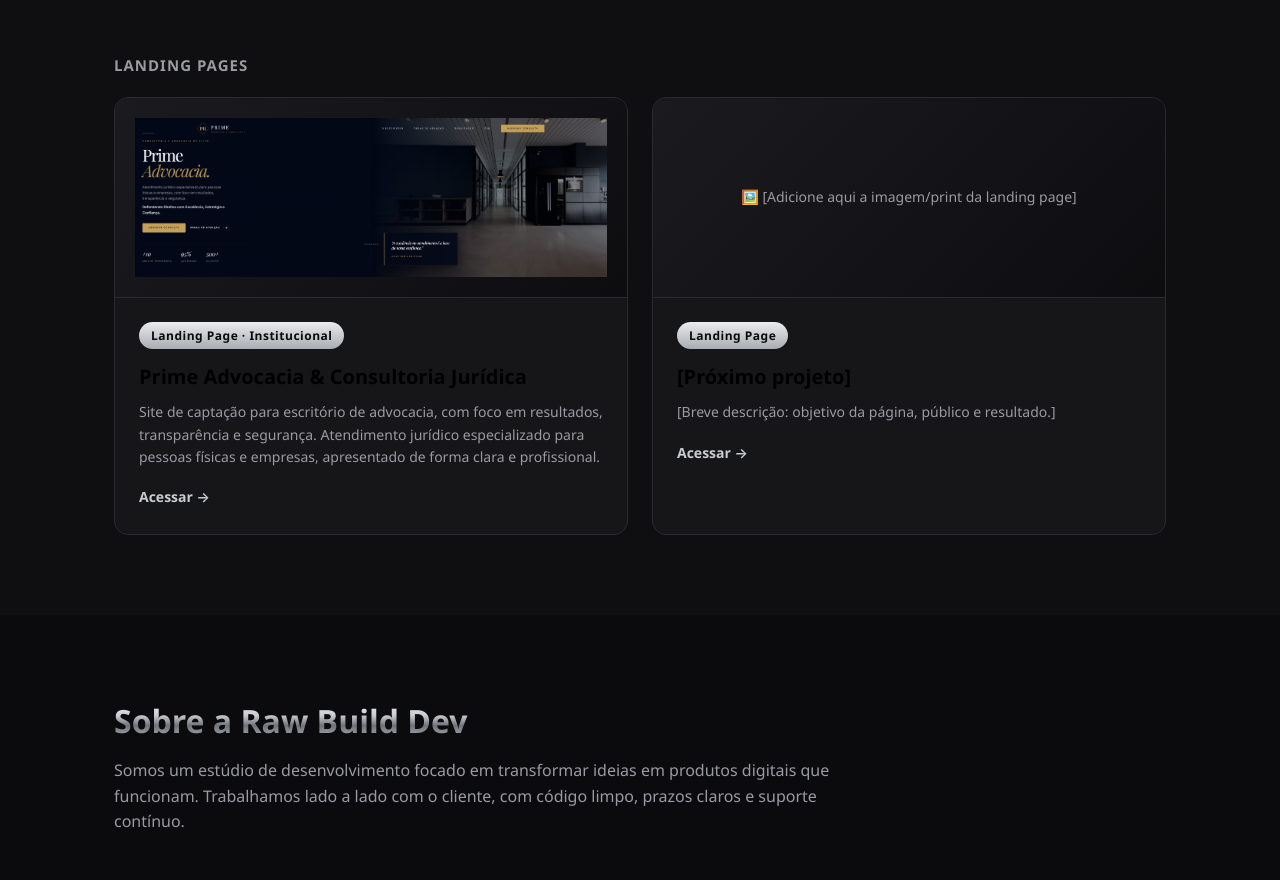
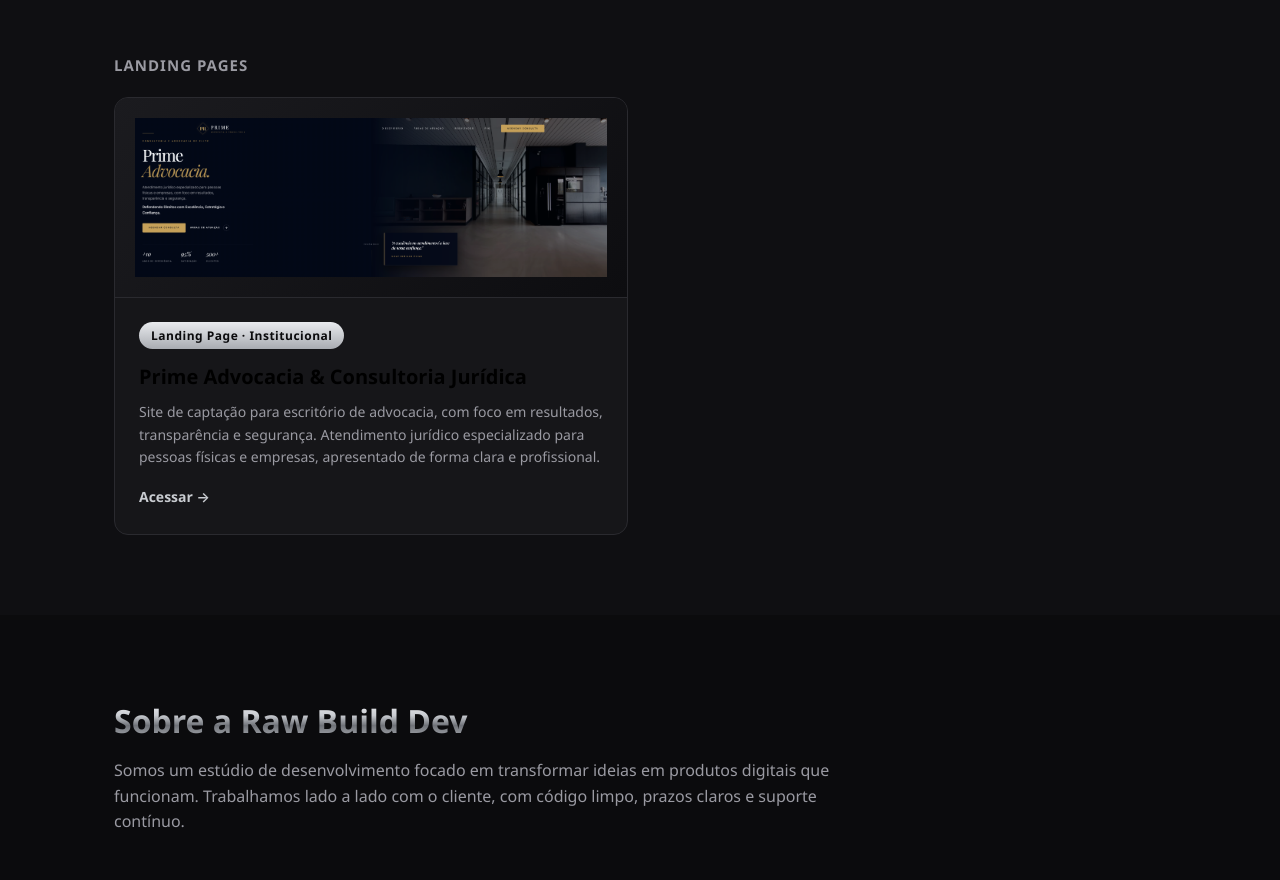
Before and after one commit to guirodri21/raw-build-dev-portfolio, a plain HTML site: page index.html in a window 1280 px wide. Shown: the part 2001-2881 px from the top of the page. Drawn offline with Linux system fonts and the light colour scheme.

Commit message:
Remove card placeholder de projeto

```diff
--- a/index.html
+++ b/index.html
@@ -198,15 +198,6 @@
           <a href="https://prime-advogacia.vercel.app/" target="_blank" class="link">Acessar →</a>
         </div>
       </div>
-      <div class="project">
-        <div class="thumb">🖼️ [Adicione aqui a imagem/print da landing page]</div>
-        <div class="body">
-          <span class="tag">Landing Page</span>
-          <h3>[Próximo projeto]</h3>
-          <p>[Breve descrição: objetivo da página, público e resultado.]</p>
-          <a href="#" class="link">Acessar →</a>
-        </div>
-      </div>
     </div>
   </div>
 </section>
```
